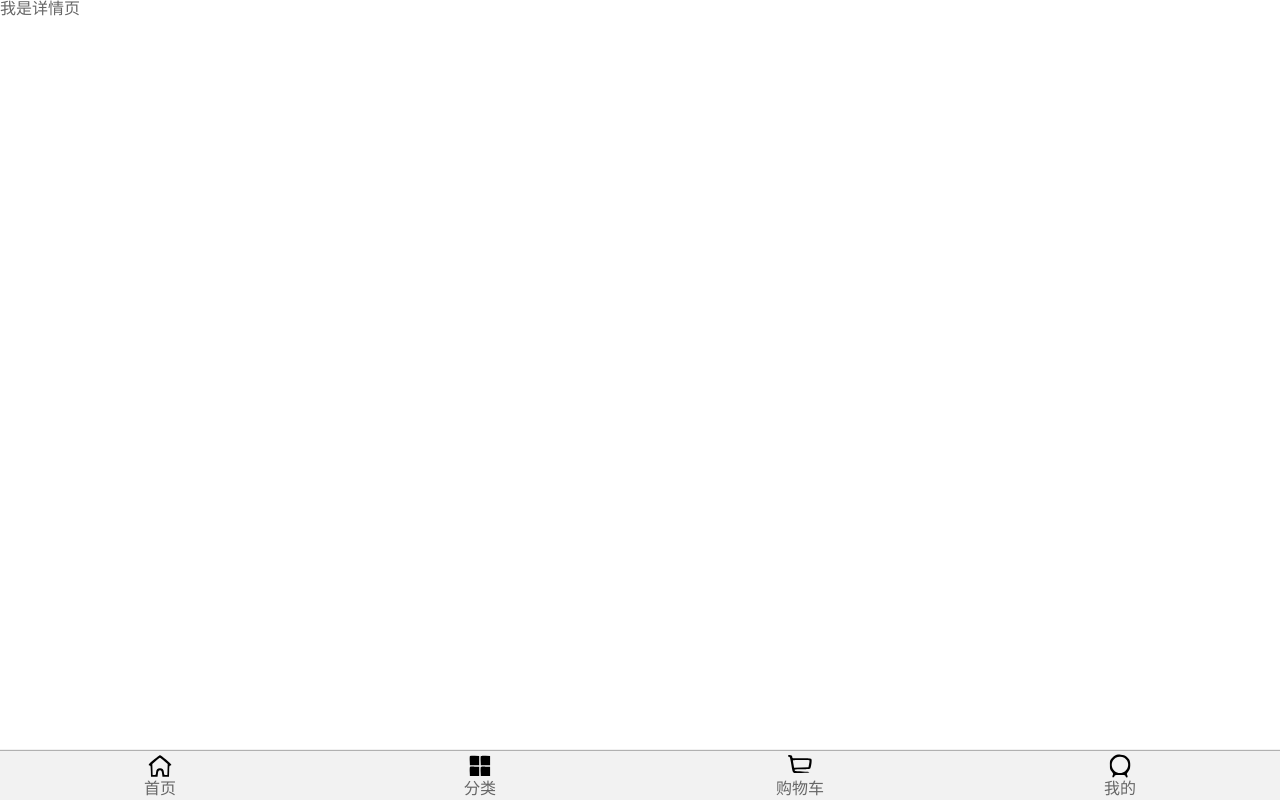
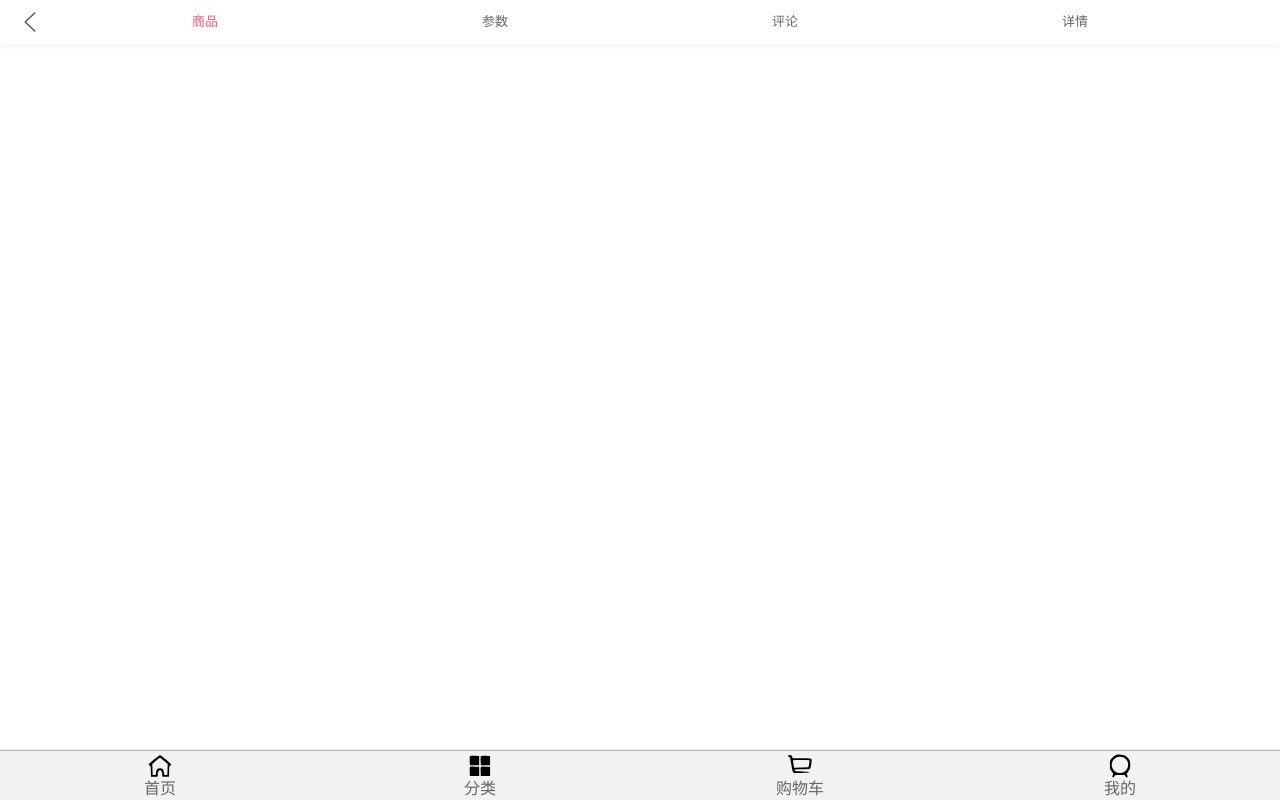
Before and after one commit to jinfengwhy/supermall, a Vue app: page /detail in a window 1280 px wide. Built offline with nearby package versions, Linux system fonts and the light colour scheme.

Commit message:
p181 详情页 - 导航栏的封装

```diff
--- a/src/components/common/navbar/NavBar.vue
+++ b/src/components/common/navbar/NavBar.vue
@@ -16,6 +16,7 @@ export default {
     height: 44px;
     line-height: 44px;
     text-align: center;
+    box-shadow: 0 -1px 10px 1px #eee;
   }
   .left, .right {
     width: 60px;
--- a/src/views/detail/Detail.vue
+++ b/src/views/detail/Detail.vue
@@ -1,16 +1,21 @@
 <template>
-  <div>
-    我是详情页{{iid}}
+  <div id="detail">
+    <detail-nav-bar/>
   </div>
 </template>
 
 <script>
+import DetailNavBar from './childComps/DetailNavBar'
+
 export default {
   data() {
     return {
       iid: null
     }
   },
+  components: {
+    DetailNavBar
+  },
   created() {
     this.iid = this.$route.query.iid
   }
--- /dev/null
+++ b/src/views/detail/childComps/DetailNavBar.vue
@@ -0,0 +1,54 @@
+<template>
+  <nav-bar>
+    <div slot="left" class="back" @click="backClick">
+      <img src="~assets/img/common/back.svg"/>
+    </div>
+    <div slot="center" class="title">
+      <div class="title-item"
+        v-for="(item, index) in titles" :key="item"
+        :class="{active: currentIndex == index}"
+        @click="titleClick(index)"
+      >{{item}}</div>
+    </div>
+  </nav-bar>
+</template>
+
+<script>
+import NavBar from 'components/common/navbar/NavBar'
+
+export default {
+  data() {
+    return {
+      currentIndex: 0,
+      titles: ['商品', '参数', '评论', '详情']
+    }
+  },
+  components: {
+    NavBar
+  },
+  methods: {
+    titleClick(index) {
+      this.currentIndex = index
+    },
+    backClick() {
+      this.$router.back()
+    }
+  }
+}
+</script>
+
+<style scoped>
+  .title {
+    display: flex;
+    font-size: 13px;
+  }
+  .title-item {
+    flex: 1;
+  }
+  .active {
+    color: var(--color-high-text)
+  }
+  .back img {
+    margin-top: 11px;
+  }
+</style>
```
